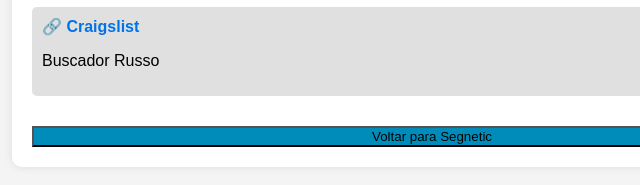
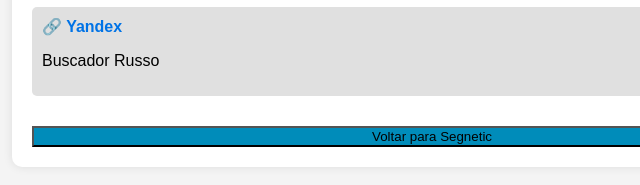
Before and after one commit to DealeGear/segnetic, a plain HTML site: page osint.html in a window 1280 px wide. Shown: the part 1251-1436 px from the top of the page, 208-848 px from the left. Drawn offline with Linux system fonts and the light colour scheme.

Commit message:
Update osint.html

```diff
--- a/osint.html
+++ b/osint.html
@@ -112,7 +112,7 @@
             <p>Busque anúncios em várias cidades do mundo.</p>
         </div>
         <div class="link-box">
-            <a href="https://yandex.com/" ">🔗 Craigslist</a>
+            <a href="https://yandex.com/" ">🔗 Yandex</a>
             <p>Buscador Russo</p>
         </div>
 
```
